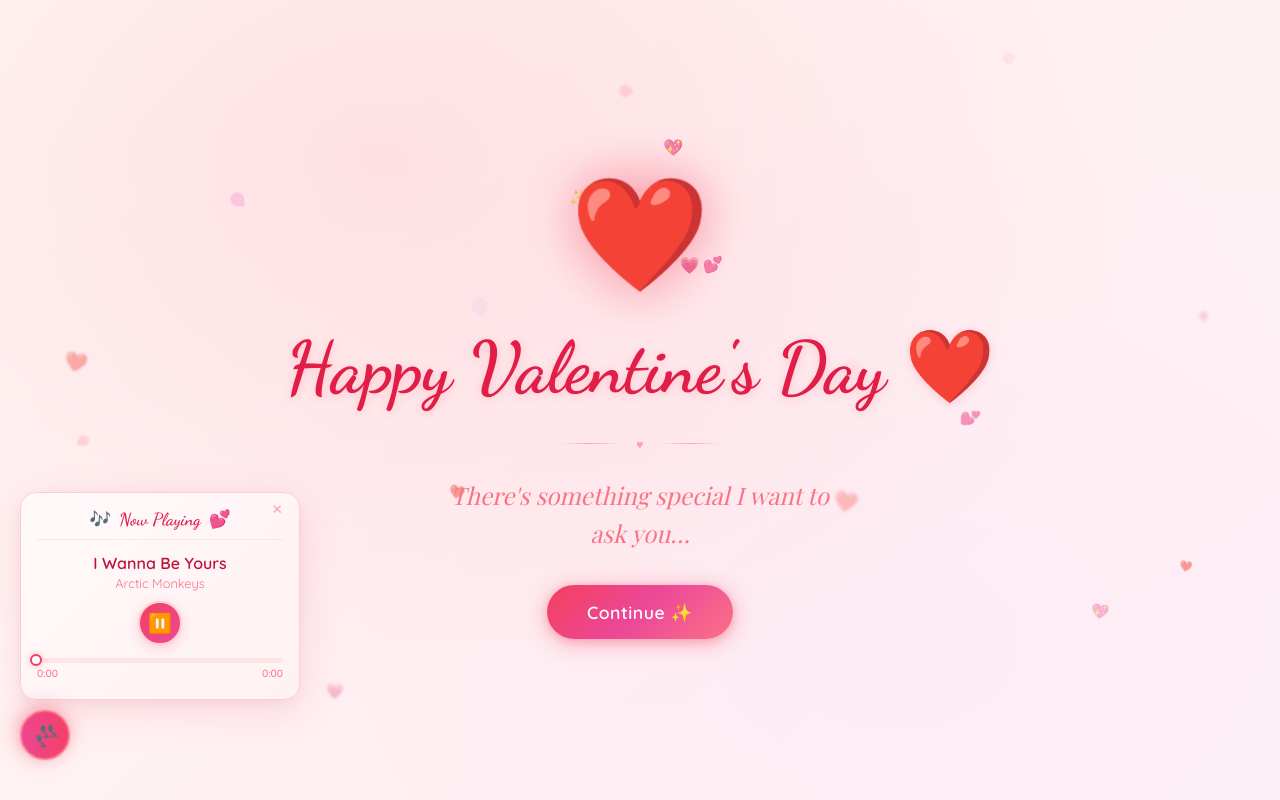
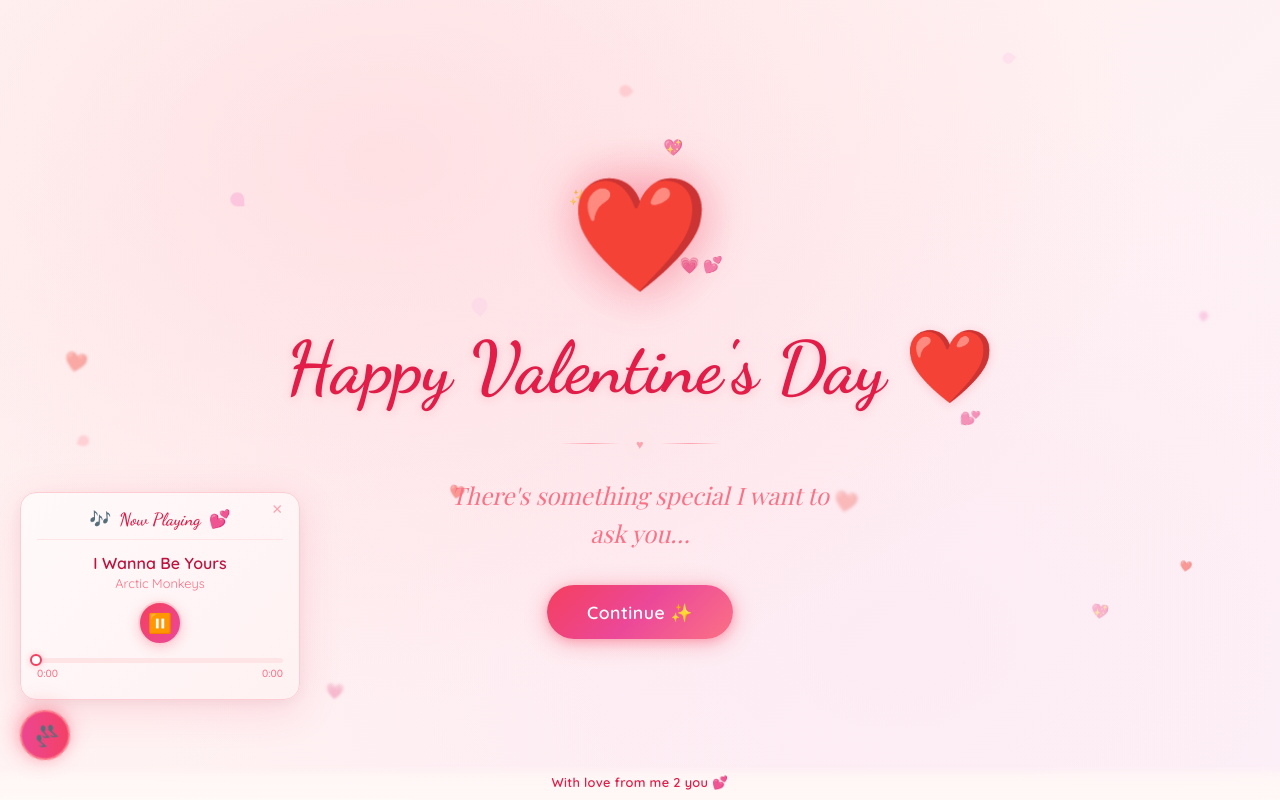
Before and after one commit to BigDon999/Happy-valentines-day, a Next.js app: page / in a window 1280 px wide. Built offline with nearby package versions, Linux system fonts and the light colour scheme; a web font is replaced by a local one.

Commit message:
Add With love from me 2 you footer with portfolio link

```diff
--- a/app/page.js
+++ b/app/page.js
@@ -555,6 +555,12 @@ export default function Home() {
       {/* ─── MUSIC PLAYER ─── */}
       <MusicPlayer />
 
+      {/* ─── FOOTER ─── */}
+      <footer className="made-by-footer">
+        <a href="https://bigdon-portfolio.vercel.app/" target="_blank" rel="noopener noreferrer" className="made-by-link">
+          With love from me 2 you 💕
+        </a>
+      </footer>
 
     </div>
   );
```
